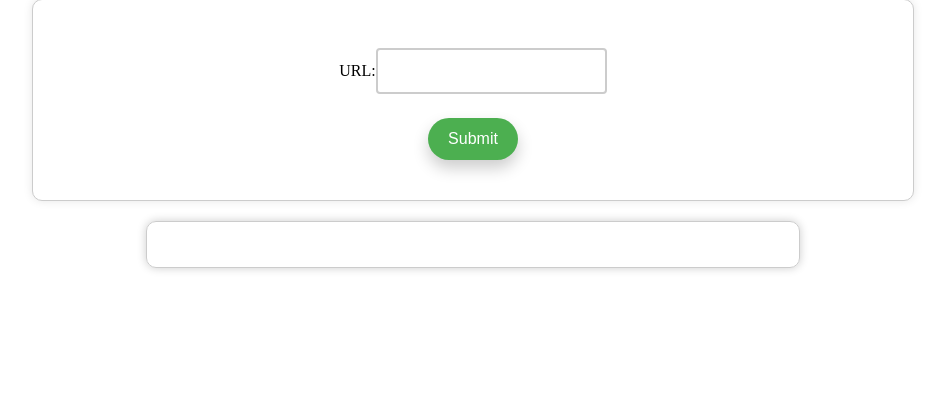
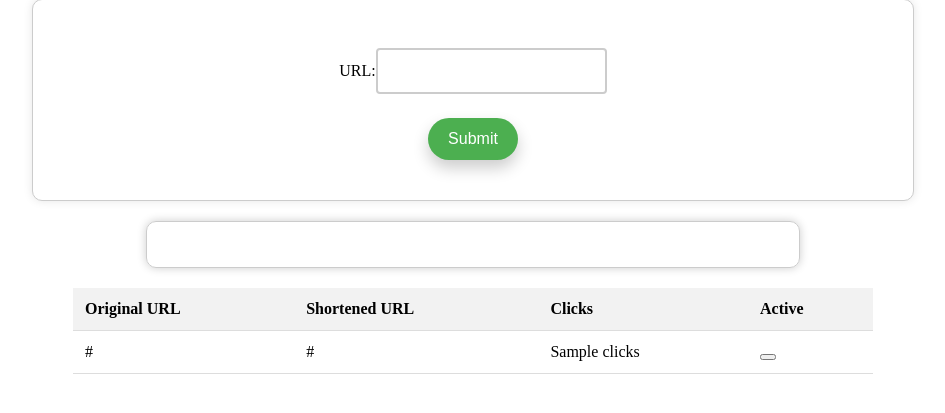
Before and after one commit to RoCode2000/url_shortener, a FastAPI app: template templates/urlshort.html in a window 1280 px wide. Shown: the part 81-494 px from the top of the page, without its empty margins (167-1112 px from the left). Run offline with FastAPI, Linux system fonts and the light colour scheme; the template is opened without the code that fills it: most values are stand-ins (such as "Sample title", 1, 10 or a date in 2020).

Commit message:
Changes to templates and main

```diff
--- a/main.py
+++ b/main.py
@@ -33,6 +33,7 @@
     id = Column(Integer, primary_key=True, index=True)
     original_url = Column(String, index=True)
     short_url_key = Column(String, index=True, unique=True)
+    short_url = Column(String, index=True, unique=True)
     clicks = Column(Integer, default=0)
     is_active = Column(Boolean, default=True)
 
@@ -73,39 +74,42 @@
 
 @app.get("/")
 async def root(request: Request):
-    return templates.TemplateResponse("index.html", {"request": request, "button_text": "URL-Shortener"})
+    return templates.TemplateResponse("index.html", {"request": request, "url_shortener": "URL-Shortener", "reverse_shortener": "Reverse-URL-Shortener"})
 
 
 @app.get("/url/")
-async def read_root(request: Request):
-    return templates.TemplateResponse("urlshort.html", {"request": request})
+async def read_root(request: Request, db: Session = Depends(get_db)):
+    all_short_url = db.query(UrlMapping).all()
+    for items in all_short_url:
+        print(items)
+    return templates.TemplateResponse("urlshort.html", {"request": request, "all_short_url": all_short_url})
 
 
 @app.post("/url/submit")
 async def get_url(og_url: Item, db: Session = Depends(get_db)):
-    print(og_url)
     original_url = og_url.url
 
-    if validators.url(original_url):
-        hash_object = hashlib.md5(original_url.encode())
-        hash_str = hash_object.hexdigest()
-        short_url_key = create_random_key(6) + "_" + hash_str[:6]
-
-        url_mapping = UrlMapping(
-            original_url=original_url, short_url_key=short_url_key)
-        db.add(url_mapping)
-        db.commit()
-        db.refresh(url_mapping)
-        print(url_mapping)
-        return url_mapping
-    else:
+    if not validators.url(original_url):
         return HTTPException(status_code=400, detail="Your provided URL is not valid")
 
+    hash_object = hashlib.md5(original_url.encode())
+    hash_str = hash_object.hexdigest()
+    short_url_key = create_random_key(6) + "_" + hash_str[:6]
+    short_url = hashlib.md5(short_url_key.encode()).hexdigest()[:6]
 
-@app.get("/url/{short_url_key}")
-async def forward_to_target_url(short_url_key: str, db: Session = Depends(get_db)):
+    url_mapping = UrlMapping(
+        original_url=original_url, short_url_key=short_url_key, short_url=short_url)
+    db.add(url_mapping)
+    db.commit()
+    db.refresh(url_mapping)
+
+    return url_mapping
+
+
+@app.get("/url/{short_url}")
+async def forward_to_target_url(short_url: str, db: Session = Depends(get_db)):
     url_mapping = db.query(UrlMapping).filter(
-        UrlMapping.short_url_key == short_url_key).filter(UrlMapping.is_active == True).first()
+        UrlMapping.short_url == short_url).filter(UrlMapping.is_active == True).first()
     if url_mapping:
         url_mapping.clicks += 1
         db.commit()
@@ -114,14 +118,14 @@
         return HTTPException(status_code=404, detail="URL does not exist")
 
 
-@app.delete("/url/{short_url_key}")
-async def disable_target_url(short_url_key: str, db: Session = Depends(get_db)):
+@app.delete("/url/{short_url}")
+async def disable_target_url(short_url: str, db: Session = Depends(get_db)):
     url_mapping = db.query(UrlMapping).filter(
-        UrlMapping.short_url_key == short_url_key).filter(UrlMapping.is_active == True).first()
+        UrlMapping.short_url == short_url).filter(UrlMapping.is_active == True).first()
     if url_mapping:
         url_mapping.is_active = False
         db.commit()
-        message = f"Successfully deleted shortened URL for key: {short_url_key}"
+        message = f"Successfully deleted shortened URL for key: {short_url}"
         return {"detail": message}
     else:
         return HTTPException(status_code=404, detail="URL does not exist")
--- a/templates/index.html
+++ b/templates/index.html
@@ -28,11 +28,12 @@
 </head>
 
 <body>
-    <button id="index-button" class="btn btn-primary" onclick="redirectURL()" type="submit">{{ button_text }}</button>
+    <button id="index-button" class="btn btn-primary" onclick="redirectURLShortener()" type="submit">{{ url_shortener
+        }}</button>
 </body>
 
 <script>
-    function redirectURL() {
+    function redirectURLShortener() {
         const currentUrl = window.location.href + "url/"
         window.location.href = currentUrl
     }
--- a/templates/urlshort.html
+++ b/templates/urlshort.html
@@ -86,6 +86,34 @@
             align-items: center;
             line-height: 25px;
         }
+
+        .table-container {
+            margin: 0 auto;
+            max-width: 800px;
+        }
+
+        table {
+            border-collapse: collapse;
+            width: 100%;
+            text-align: left;
+            font-size: 16px;
+        }
+
+        th,
+        td {
+            padding: 12px;
+            text-align: left;
+            border-bottom: 1px solid #ddd;
+        }
+
+        th {
+            background-color: #f2f2f2;
+            font-weight: bold;
+        }
+
+        tr:hover {
+            background-color: #f5f5f5;
+        }
     </style>
 
 
@@ -106,6 +134,33 @@
 
     <div id="short-url"></div>
 
+
+    <div class="table-container">
+        <table>
+            <thead>
+                <tr>
+                    <th>Original URL</th>
+                    <th>Shortened URL</th>
+                    <th>Clicks</th>
+                    <th>Active</th>
+                </tr>
+            </thead>
+            <tbody>
+                {% for item in all_short_url %}
+                <tr>
+                    <td>{{ item.original_url }}</td>
+                    <td>{{ item.short_url }}</td>
+                    <td>{{ item.clicks }}</td>
+                    <td><button id="{{item.short_url}}" onclick="disableButton('{{item.short_url}}')">{{ item.is_active
+                            }}</button></td>
+                </tr>
+                {% endfor %}
+            </tbody>
+        </table>
+    </div>
+
+
+
 </body>
 <script>
     const form = document.querySelector('#url-form');
@@ -124,9 +179,26 @@
             body: JSON.stringify({ url })
         });
         const data = await response.json();
-        shortUrl.innerHTML = `Short URL: <a href="${data.original_url}">${data.short_url_key}</a>`;
+        shortUrl.innerHTML = `Short URL: <a href="${data.original_url}">${window.location.href}${data.short_url}</a>`;
         console.log(data)
     });
+
+    async function disableButton(url) {
+        console.log(url)
+        const currentUrl = window.location.href + url
+        const response = await fetch(currentUrl, {
+            method: 'DELETE'
+        })
+        const data = await response.json()
+        console.log(Object.keys(data).length)
+        const length = Object.keys(data).length
+        if (length === 1) {
+            const selectedButton = document.getElementById(url)
+            selectedButton.innerText = "False"
+        }
+
+    }
+
 </script>
 
 </html>
```
Also changed, not shown: url_shortener.db (deleted).
